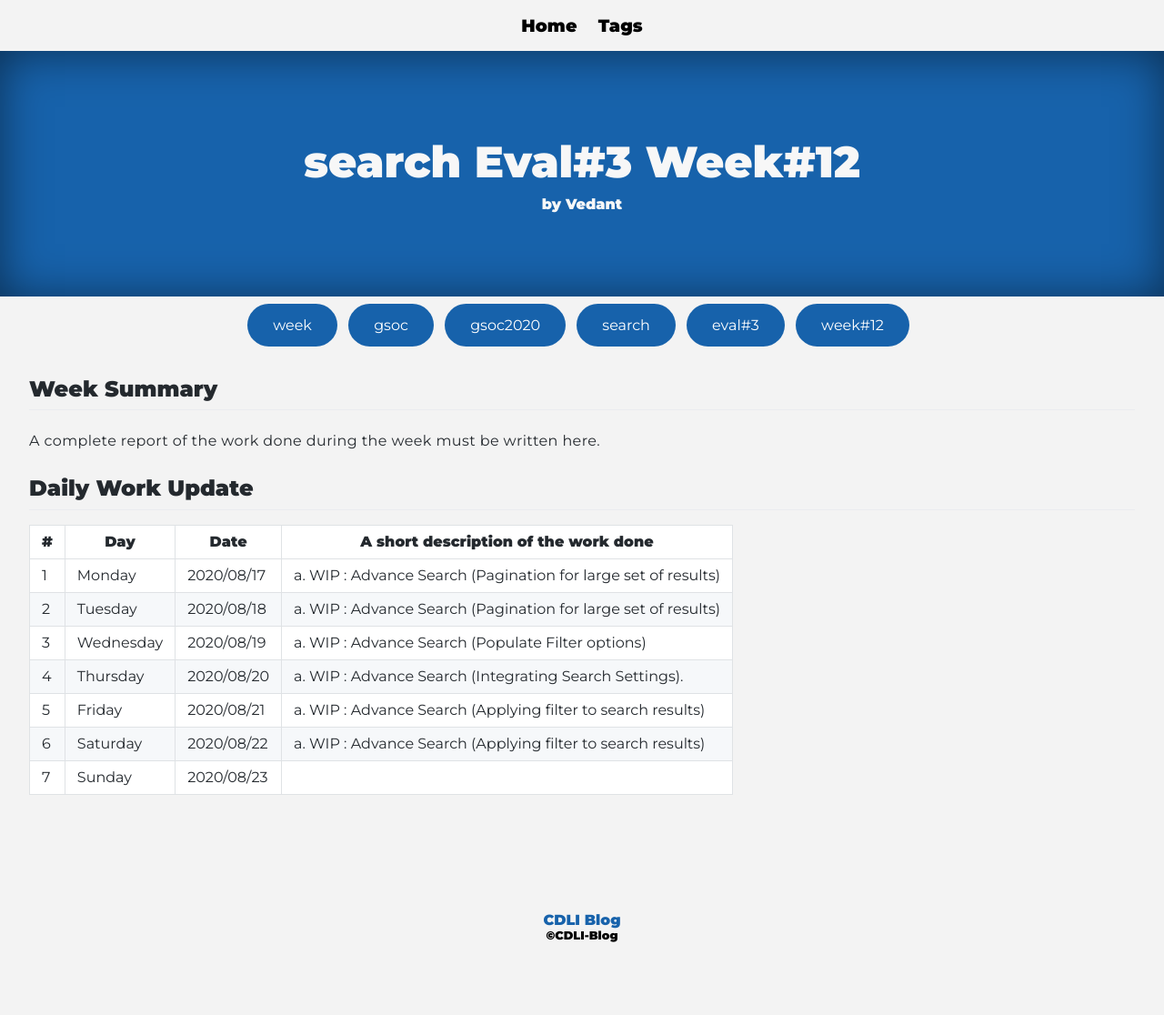
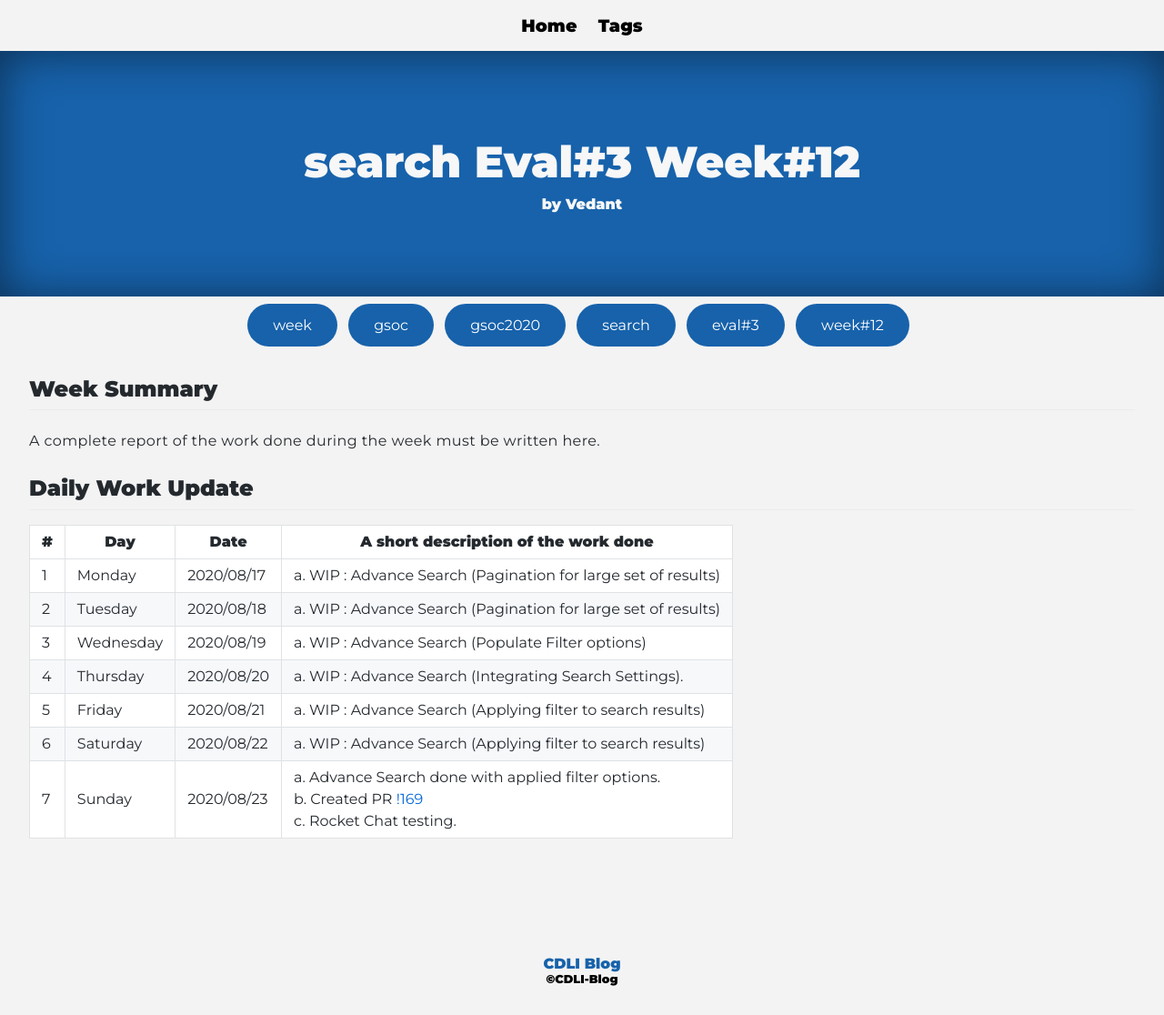
Before and after one commit to cdli-gh/blog, a Jekyll site: the page built from _blog/gsoc20/search/posts/14_week12.md, in a window 1280 px wide. Shown: the whole page at 91% size. Built offline with Jekyll 4.4.1, drawn with Linux system fonts in a browser that asks for light colours; Markdown is read by kramdown in place of the engine named in the settings; before the commit the page ends 1068 px from its top, so only the background shows below that.

Commit message:
Search : DailyUpdates 12:7

```diff
--- a/_blog/gsoc20/search/posts/14_week12.md
+++ b/_blog/gsoc20/search/posts/14_week12.md
@@ -20,4 +20,4 @@ A complete report of the work done during the week must be written here.
 |4   	| Thursday  	|   2020/08/20	|  a. WIP : Advance Search (Integrating Search Settings). 	|
 |5   	| Friday  	|   2020/08/21	|   a. WIP : Advance Search (Applying filter to search results)	|
 |6   	| Saturday  	|   2020/08/22	|  a. WIP : Advance Search (Applying filter to search results) 	|
-|7   	| Sunday  	|   2020/08/23	|   	|
+|7   	| Sunday  	|   2020/08/23	|  a. Advance Search done with applied filter options. <br> b. Created PR [!169](https://gitlab.com/cdli/framework/-/merge_requests/169) <br> c. Rocket Chat testing.	|
```
